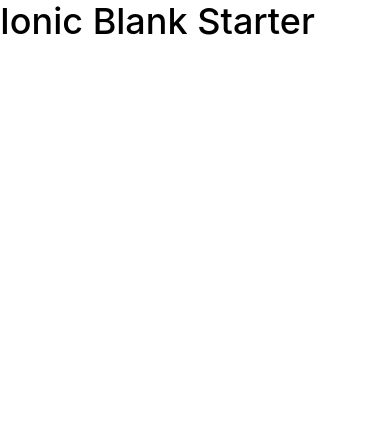
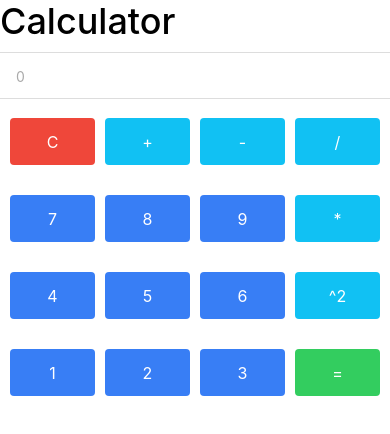
Before and after one commit to brucegroverlee/Calculator, a website: page www/index.html in a window 390 px wide. Drawn offline with Linux system fonts and the light colour scheme; some packages are replaced by stand-ins of ours; files that its build step writes are made by us from their sources.

Commit message:
index.html view is ok

```diff
--- a/www/index.html
+++ b/www/index.html
@@ -22,9 +22,109 @@
 
     <ion-pane>
       <ion-header-bar class="bar-stable">
-        <h1 class="title">Ionic Blank Starter</h1>
+        <h1 class="title">Calculator</h1>
       </ion-header-bar>
       <ion-content>
+        <div class="display-content">
+          <label class="item item-input">
+            <input type="text" placeholder="0">
+          </label>
+        </div>
+        <div class="buttons-content">
+
+          <div class="row">
+            <div class="col">
+              <button class="button button-block button-assertive">
+                C
+              </button>
+            </div>
+            <div class="col">
+              <button class="button button-block button-calm">
+                +
+              </button>
+            </div>
+            <div class="col">
+              <button class="button button-block button-calm">
+                -
+              </button>
+            </div>
+            <div class="col">
+              <button class="button button-block button-calm">
+                /
+              </button>
+            </div>
+          </div>
+
+          <div class="row">
+            <div class="col">
+              <button class="button button-block button-positive">
+                7
+              </button>
+            </div>
+            <div class="col">
+              <button class="button button-block button-positive">
+                8
+              </button>
+            </div>
+            <div class="col">
+              <button class="button button-block button-positive">
+                9
+              </button>
+            </div>
+            <div class="col">
+              <button class="button button-block button-calm">
+                *
+              </button>
+            </div>
+          </div>
+
+          <div class="row">
+            <div class="col">
+              <button class="button button-block button-positive">
+                4
+              </button>
+            </div>
+            <div class="col">
+              <button class="button button-block button-positive">
+                5
+              </button>
+            </div>
+            <div class="col">
+              <button class="button button-block button-positive">
+                6
+              </button>
+            </div>
+            <div class="col">
+              <button class="button button-block button-calm">
+                ^2
+              </button>
+            </div>
+          </div>
+
+          <div class="row">
+            <div class="col">
+              <button class="button button-block button-positive">
+                1
+              </button>
+            </div>
+            <div class="col">
+              <button class="button button-block button-positive">
+                2
+              </button>
+            </div>
+            <div class="col">
+              <button class="button button-block button-positive">
+                3
+              </button>
+            </div>
+            <div class="col">
+              <button class="button button-block button-balanced">
+                =
+              </button>
+            </div>
+          </div>
+
+        </div>
       </ion-content>
     </ion-pane>
   </body>
```
